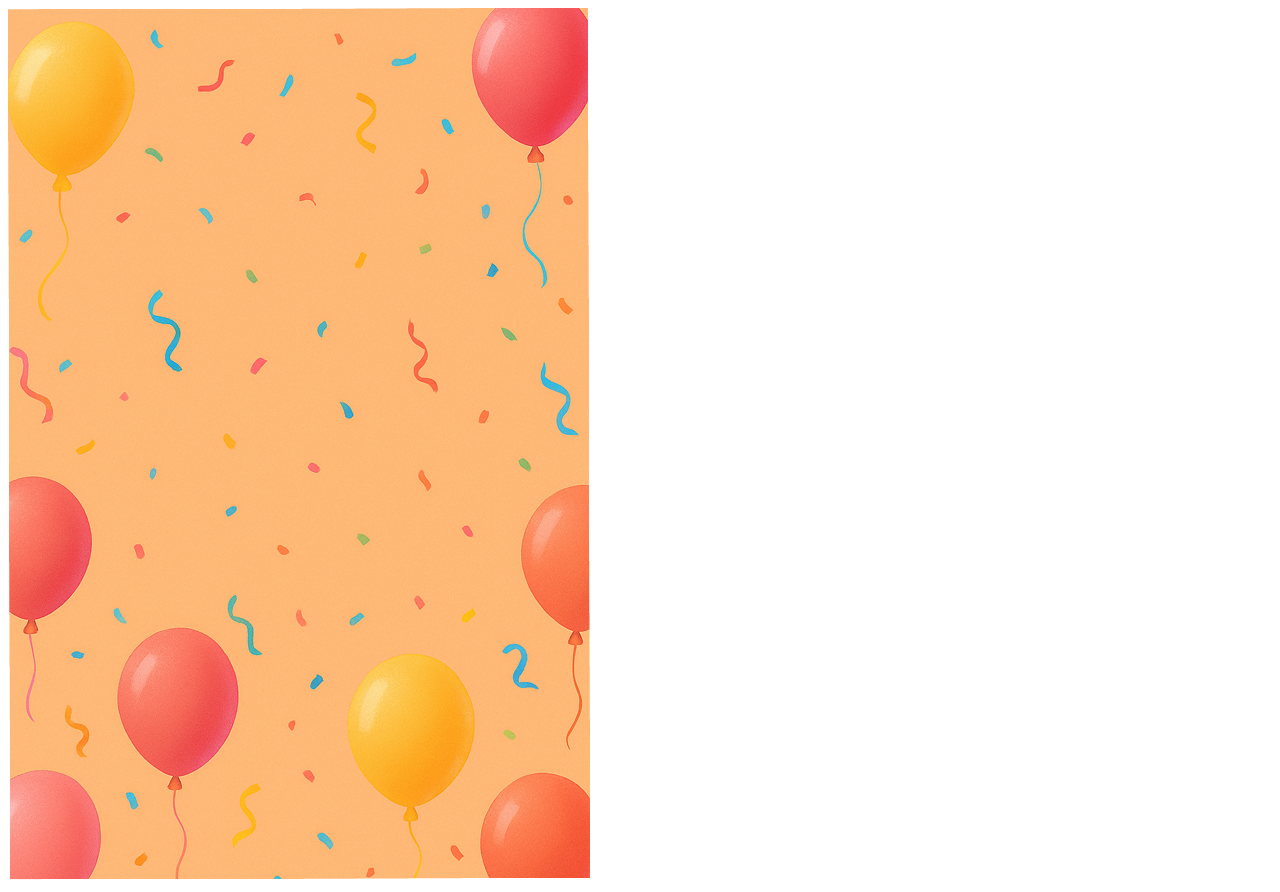
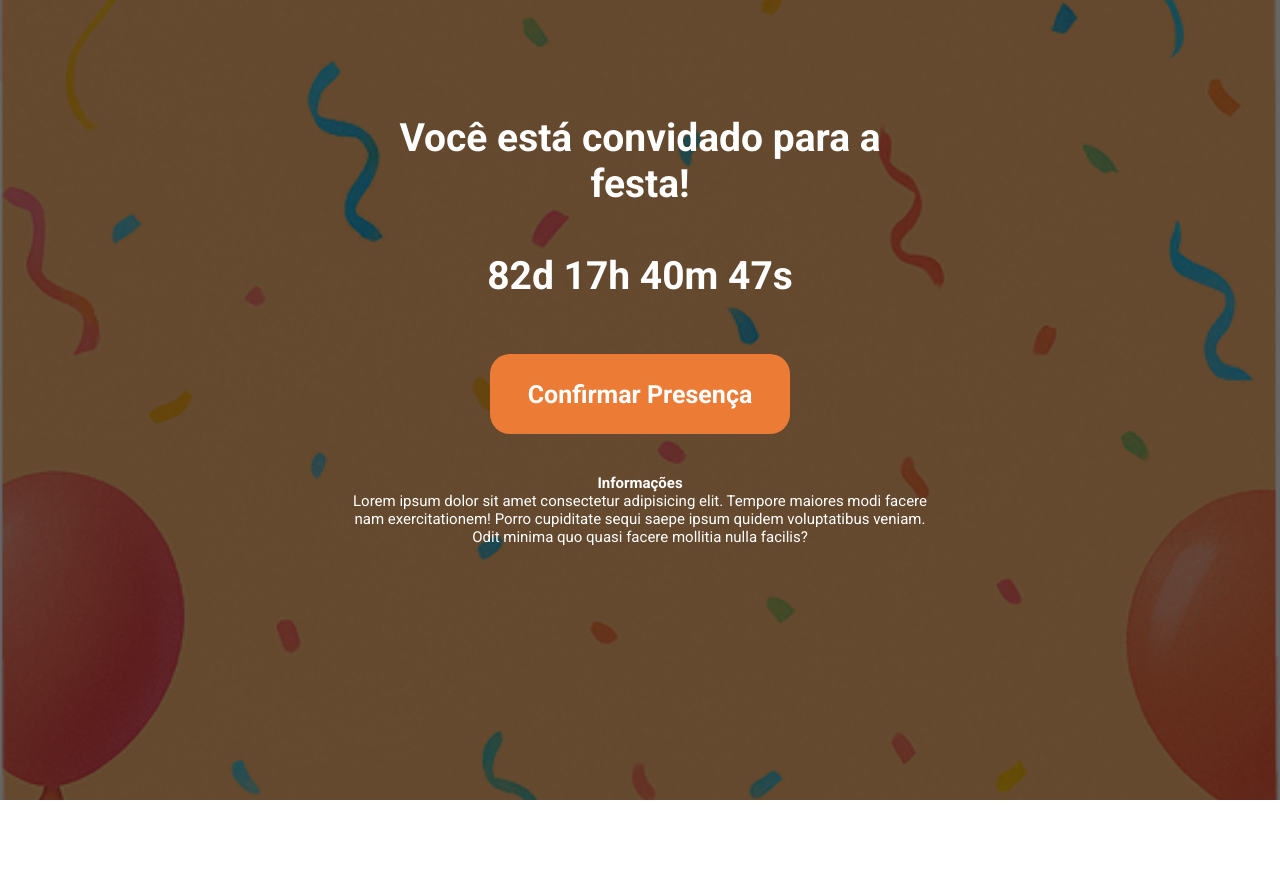
Before and after one commit to WevertonBarbos/PageAniversario, a website built with Parcel: page src/index.html in a window 1280 px wide. After the commit the page ends 800 px from the top, so only its background shows below. Built offline with nearby package versions, Linux system fonts and the light colour scheme.

Commit message:
finalizando o projeto

```diff
--- a/package.json
+++ b/package.json
@@ -11,6 +11,7 @@
   "description": "",
   "devDependencies": {
     "@parcel/transformer-sass": "^2.16.0",
+    "npm": "^11.6.1",
     "parcel": "^2.16.0",
     "sharp": "^0.33.5"
   }
--- a/src/index.html
+++ b/src/index.html
@@ -4,11 +4,35 @@
     <meta charset="UTF-8">
     <meta name="viewport" content="width=device-width, initial-scale=1.0">
     <title>Aniversario</title>
+
+    <link rel="preconnect" href="https://fonts.googleapis.com">
+    <link rel="preconnect" href="https://fonts.gstatic.com" crossorigin>
+    <link href="https://fonts.googleapis.com/css2?family=Roboto:ital,wght@0,100..900;1,100..900&display=swap" rel="stylesheet">
     <link rel="stylesheet" href="./styles/main.scss">
+
 </head>
 <body>
-    <img src="./images/image_festa 1.png" alt="">
+    <header class="hero">
+        <div class="container">
 
+            <p class="hero__text">
+                Você está convidado para a festa! <br><br>
+                <span id="contador"></span>
+            </p>
+
+            <button class="button button--primary">
+                Confirmar Presença
+            </button>
+
+            <p class="hero__info">
+                <strong>Informações</strong> <br>
+                Lorem ipsum dolor sit amet consectetur adipisicing elit. Tempore maiores modi facere nam exercitationem! Porro cupiditate sequi saepe ipsum quidem voluptatibus veniam. Odit minima quo quasi facere mollitia nulla facilis?
+            </p>
+
+        </div>
+    </header>
+
+    <script src="https://unpkg.com/aos@next/dist/aos.js"></script>
     <script src="./scripts/main.js"></script>
 </body>
 </html>
--- a/src/scripts/main.js
+++ b/src/scripts/main.js
@@ -0,0 +1,29 @@
+AOS.init();
+
+const dataDoEvento = new Date("Dec 29, 2025 19:00:00");
+const timeStamopDoEvento = dataDoEvento.getTime();
+
+const contaAsHoras = setInterval(function() {
+    const agora = new Date();
+    const timeStampAtual = agora.getTime();
+
+    const distanciaAteOEvento = timeStamopDoEvento - timeStampAtual;
+
+    const diasEmMs = 1000 * 60 * 60 * 24;
+    const horaEmMs = 1000 * 60 * 60;
+    const minutoEmMs = 1000 * 60;
+
+    const diasAteOEvento = Math.floor(distanciaAteOEvento / diasEmMs);
+    const horasAteOEvento = Math.floor((distanciaAteOEvento % diasEmMs) / horaEmMs);
+    const minutosAteOEvento = Math.floor((distanciaAteOEvento % horaEmMs) / minutoEmMs);
+    const segundosAteOEvento = Math.floor((distanciaAteOEvento % minutoEmMs) / 1000);
+
+
+
+    document.getElementById("contador").innerHTML = `${diasAteOEvento}d ${horasAteOEvento}h ${minutosAteOEvento}m ${segundosAteOEvento}s`;
+
+    if (distanciaAteOEvento < 0) {
+        clearInterval(contaAsHoras);
+        document.getElementById("contador").innerHTML = 'Evento expirado';
+    }
+}, 1000);
--- /dev/null
+++ b/src/styles/_hero.scss
@@ -0,0 +1,46 @@
+.hero {
+    position: relative;
+    width: 100%;
+    height: 100vh; /* Faz com que ocupe toda a altura da página */
+    padding-top: 60px;
+    padding-bottom: 60px;
+    background-image: url(../images/image_festa\ 1.png);
+    background-repeat: no-repeat;
+    background-size: cover;
+    background-position: center; /* Centraliza a imagem */
+
+    .container {
+        position: relative;
+        z-index: 2; /* Garante que o conteúdo fique acima do overlay */
+    }
+
+    &::before {
+        position: absolute;
+        top: 0;
+        left: 0;
+        width: 100%;
+        height: 100%;
+        background-color: #000;
+        content: '';
+        opacity: 0.6;
+        z-index: 1;
+    }
+
+    &__text {
+        margin-top: 55px;
+        margin-bottom: 55px;
+        font-size: 39px;
+        color: #fff;
+        font-weight: 700;
+        text-align: center;
+    }
+
+    &__info {
+        margin-top: 40px;
+        font-size: 15px;
+        color: #fff;
+        font-weight: 400;
+        text-align: center;
+
+    }
+}
--- a/src/styles/main.scss
+++ b/src/styles/main.scss
@@ -0,0 +1,37 @@
+@use 'hero';
+
+* {
+    margin: 0;
+    padding: 0;
+    box-sizing: border-box;
+    font-family: Roboto, sans-serif;
+
+}
+
+.container {
+    max-width: 580px;
+    width: 100%;
+    margin: 0 auto;
+
+    display: flex;
+    flex-direction: column;
+    justify-content: center;
+    align-items: center;
+    text-align: center;
+}
+
+.button {
+    width: 300px;
+    height: 80px;
+    padding: 12px;
+    font-size: 25px;
+    font-weight: bold;
+    border: none;
+    border-radius: 20px;
+    cursor: pointer;
+
+    &--primary {
+        color: #fff;
+        background-color: #EB7B35;
+    }
+}
```
Also changed, not shown: 1 other file.
